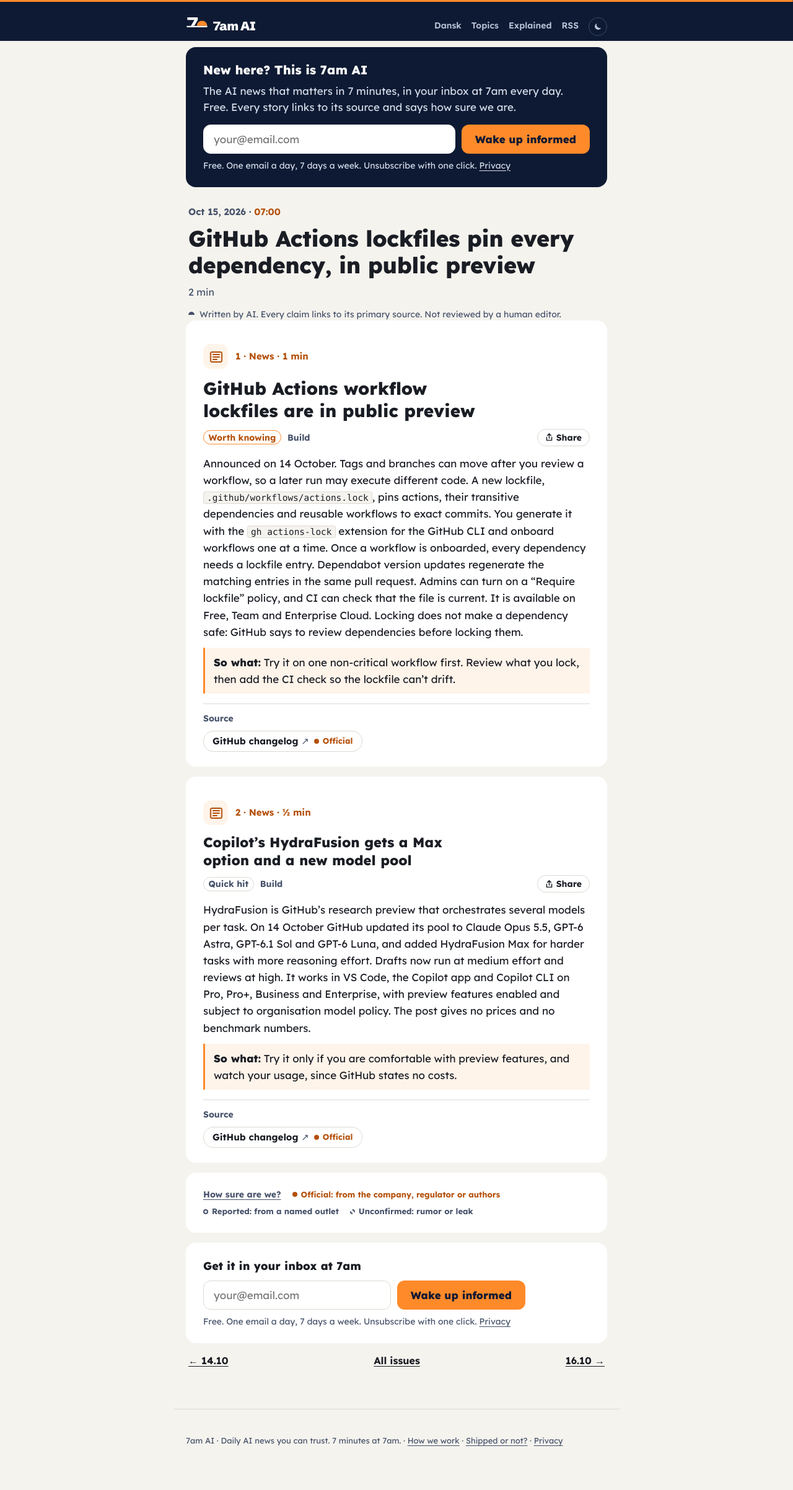
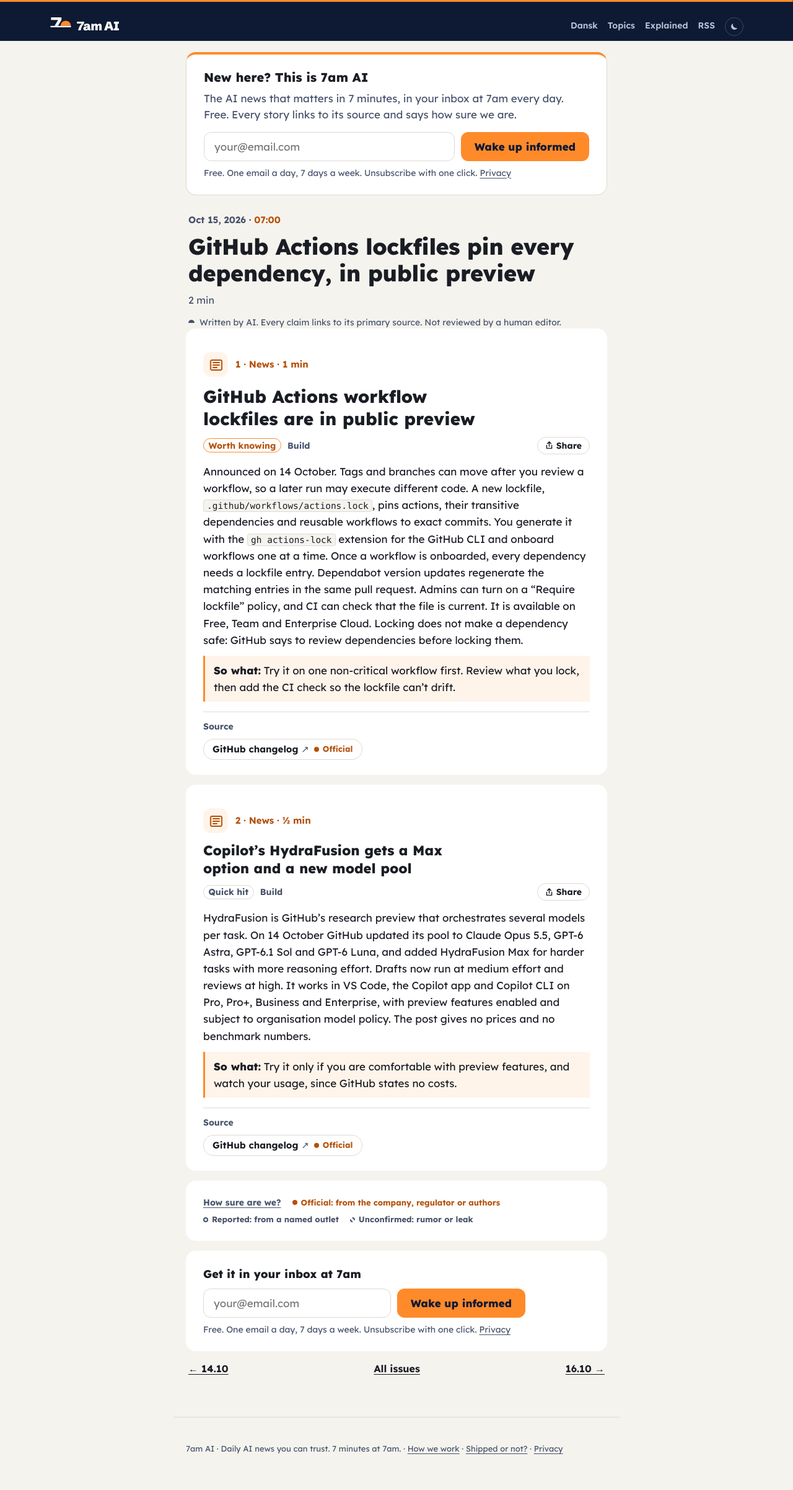
Before and after one commit to Repzei/7amai, a Jekyll site: the page built from _posts/2026-10-15-github-actions-lockfiles-pin-every-dependency-in-public-preview.md, in a window 1280 px wide. Shown: the whole page at 62% size. Built offline with Jekyll 4.4.1, drawn with Linux system fonts in a browser that asks for light colours.

Commit message:
Toppen bred (1160 px) og lys velkomstboks (Jesper 18/11, variant A)
Co-Authored-By: Claude Opus 5.5 <noreply@anthropic.com>

```diff
--- a/assets/style.css
+++ b/assets/style.css
@@ -68,7 +68,9 @@ h1, h2, h3 { font-family: var(--font-read); line-height: 1.12; text-wrap: balanc
 
 .site-head, .site-foot, .wrap { max-width: 720px; margin: 0 auto; padding-inline: 20px; }
 .site-head { display: flex; justify-content: space-between; align-items: flex-end; gap: 12px; padding-block: 22px 14px; }
-/* Båndet i fuld bredde uden ekstra markup: skyggen fylder ud til siderne, clip-path skærer top og bund af. */
+/* Båndet i fuld bredde uden ekstra markup: skyggen fylder ud til siderne, clip-path skærer top og bund af.
+   Logo og menu bruger op til 1160 px (Jesper 18/11, "meget samlet på midten"); læsespalten bliver 720 px. */
+.site-head { max-width: 1160px; }
 .site-head { background: var(--band); box-shadow: 0 0 0 100vmax var(--band); clip-path: inset(0 -100vmax); }
 .logo { display: inline-flex; align-items: flex-end; gap: 8px; color: #FFFFFF; text-decoration: none; font-family: var(--font-logo); font-weight: 900; font-size: 20px; letter-spacing: -0.02em; line-height: 1; }
 .logo .mark { width: 36px; height: 30px; flex: none; }
@@ -371,17 +373,14 @@ em, i { font-style: normal; }
 
 /* Designrunde 2 (Jesper 12/11: A, B og C). */
 /* A: velkomst til nye læsere øverst og tilmelding efter historie 3; skjult for læsere fra mailen (?ref=mail). */
-.welcome { background: var(--tile); color: var(--on-tile); border-radius: 16px; padding: 20px; margin: 10px 0 18px; }
+.welcome { background: var(--paper); color: var(--ink); border: 1px solid var(--line); border-top: 4px solid var(--sun); border-radius: 16px; padding: 20px; margin: 18px 0 18px; }
 @media (min-width: 600px) { .welcome { padding: 24px 28px; } }
 .welcome-h { margin: 0; font-size: 20px; line-height: 1.3; font-weight: 800; }
-.welcome-text { margin: 8px 0 0; color: var(--tile-sub); font-size: 17px; line-height: 1.55; }
+.welcome-text { margin: 8px 0 0; color: var(--mist); font-size: 17px; line-height: 1.55; }
 .from-mail .welcome, .from-mail .ic-mid { display: none; }
 .signup-compact { margin-top: 14px; max-width: none; }
 .signup-compact .signup-label { position: absolute; left: -10000px; width: 1px; height: 1px; overflow: hidden; }
 .signup .signup-row input[type="email"], .signup .signup-row button { border-radius: 12px; font-size: 17px; }
-.welcome .signup input[type="email"] { background: #FFFFFF; color: #0E1A33; border-color: #FFFFFF; }
-.welcome .signup-note, .welcome .signup-note a { color: var(--tile-sub); }
-.welcome .signup-ok { background: var(--paper); color: var(--ink); }
 .ic-count { margin: 10px 0 0; font-size: 16px; color: var(--mist); }
 .ic-mid { border: 2px solid var(--sun); }
 .ic-mid-h { margin: 0; font-size: 20px; line-height: 1.3; font-weight: 800; }
```
